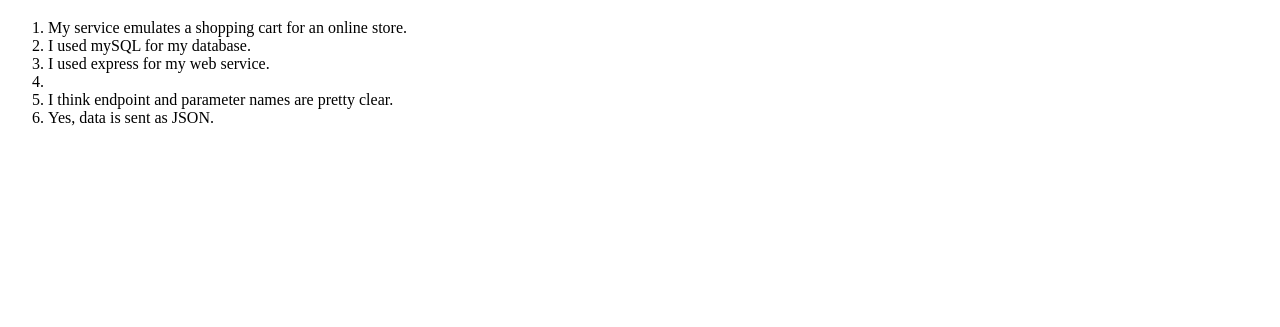
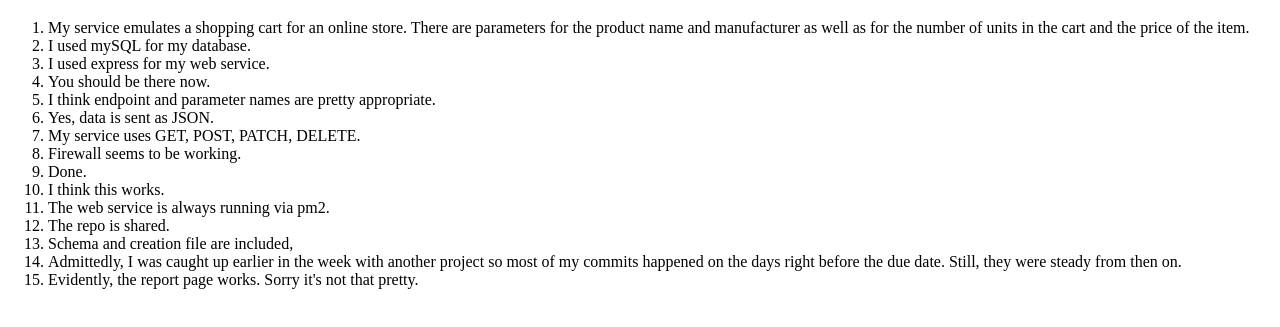
Before and after one commit to macphejb/project2, a website: page report.html in a window 1280 px wide. Shown: the part 61-388 px from the top of the page. Drawn offline with Linux system fonts and the light colour scheme.

Commit message:
finalized report,  cross-origin resource sharing

```diff
--- a/index.js
+++ b/index.js
@@ -152,6 +152,12 @@
     response.sendFile('report.html', {root: __dirname});
 });
 
+service.options('*', (request, response) => {
+  response.set('Access-Control-Allow-Headers', 'Content-Type');
+  response.set('Access-Control-Allow-Methods', 'GET,POST,PATCH,DELETE');
+  response.sendStatus(200);
+});
+
 const port = 5001;
 service.listen(port, () => {
   console.log(`We're live in port ${port}!`);
--- a/report.html
+++ b/report.html
@@ -9,12 +9,21 @@
 <body>
     <h1>Project 2 Report</h1>
     <ol>
-        <li>My service emulates a shopping cart for an online store.</li>
+        <li>My service emulates a shopping cart for an online store. There are parameters for the product name and manufacturer as well as for the number of units in the cart and the price of the item.</li>
         <li>I used mySQL for my database.</li>
         <li>I used express for my web service.</li>
-        <li></li>
-        <li>I think endpoint and parameter names are pretty clear.</li>
+        <li>You should be there now.</li>
+        <li>I think endpoint and parameter names are pretty appropriate.</li>
         <li>Yes, data is sent as JSON.</li>
+        <li>My service uses GET, POST, PATCH, DELETE.</li>
+        <li>Firewall seems to be working.</li>
+        <li>Done.</li>
+        <li>I think this works.</li>
+        <li>The web service is always running via pm2.</li>
+        <li>The repo is shared.</li>
+        <li>Schema and creation file are included,</li>
+        <li>Admittedly, I was caught up earlier in the week with another project so most of my commits happened on the days right before the due date. Still, they were steady from then on.</li>
+        <li>Evidently, the report page works. Sorry it's not that pretty.</li>
     </ol>
 </body>
 </html>
```
Also changed, not shown: 1 other file.
